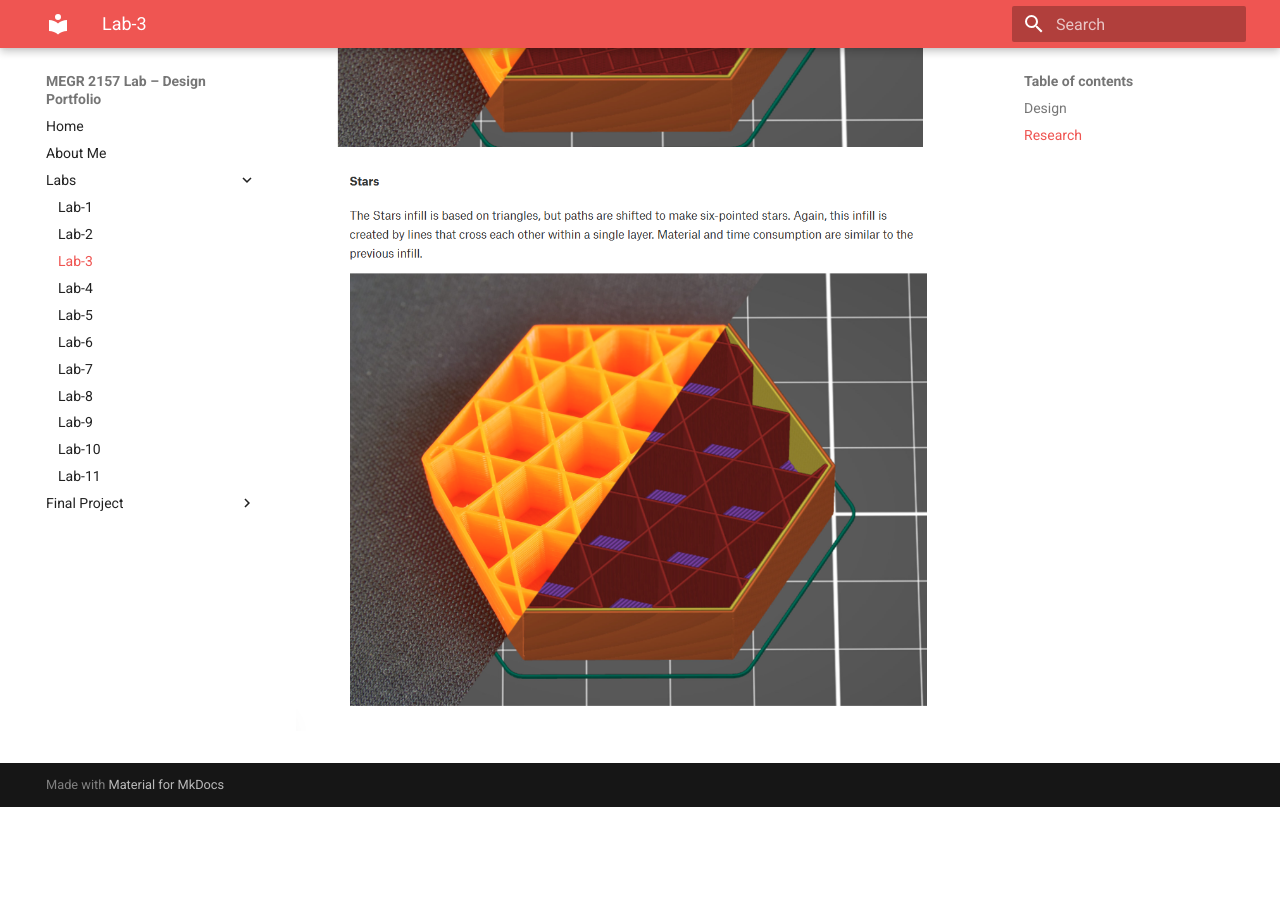
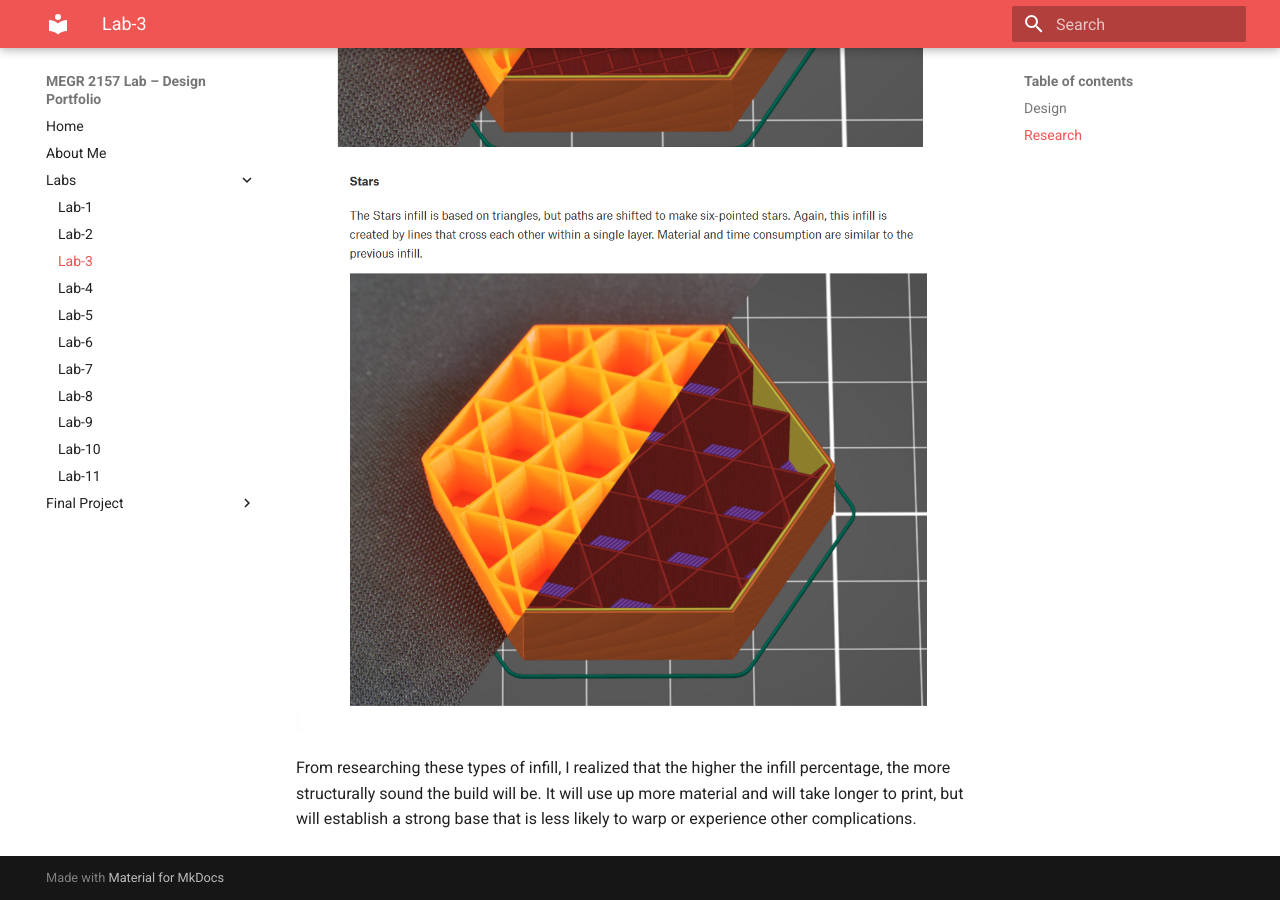
Before and after one commit to bspinne2/Brendan-Spinner-Portfolio, an MkDocs documentation site: the page built from docs/Labs/L03/index.md, in a window 1280 px wide and 900 px high, scrolled down 3520 px. Built offline with MkDocs 1.6.1 and Material for MkDocs 9.7.7, drawn with Linux system fonts in a browser that asks for light colours; before the commit the page ends 4327 px from its top, so only the background shows below that.

Commit message:
Update index.md

```diff
--- a/docs/Labs/L03/index.md
+++ b/docs/Labs/L03/index.md
@@ -27,3 +27,5 @@ For the research portion, I was tasked with researching 3 different types of inf
 ![Screenshot](./Screenshot%202026-09-03%20132650.png)
 
 ![Screenshot](./Screenshot%202026-09-03%20132704.png)
+
+From researching these types of infill, I realized that the higher the infill percentage, the more structurally sound the build will be. It will use up more material and will take longer to print, but will establish a strong base that is less likely to warp or experience other complications.
```
